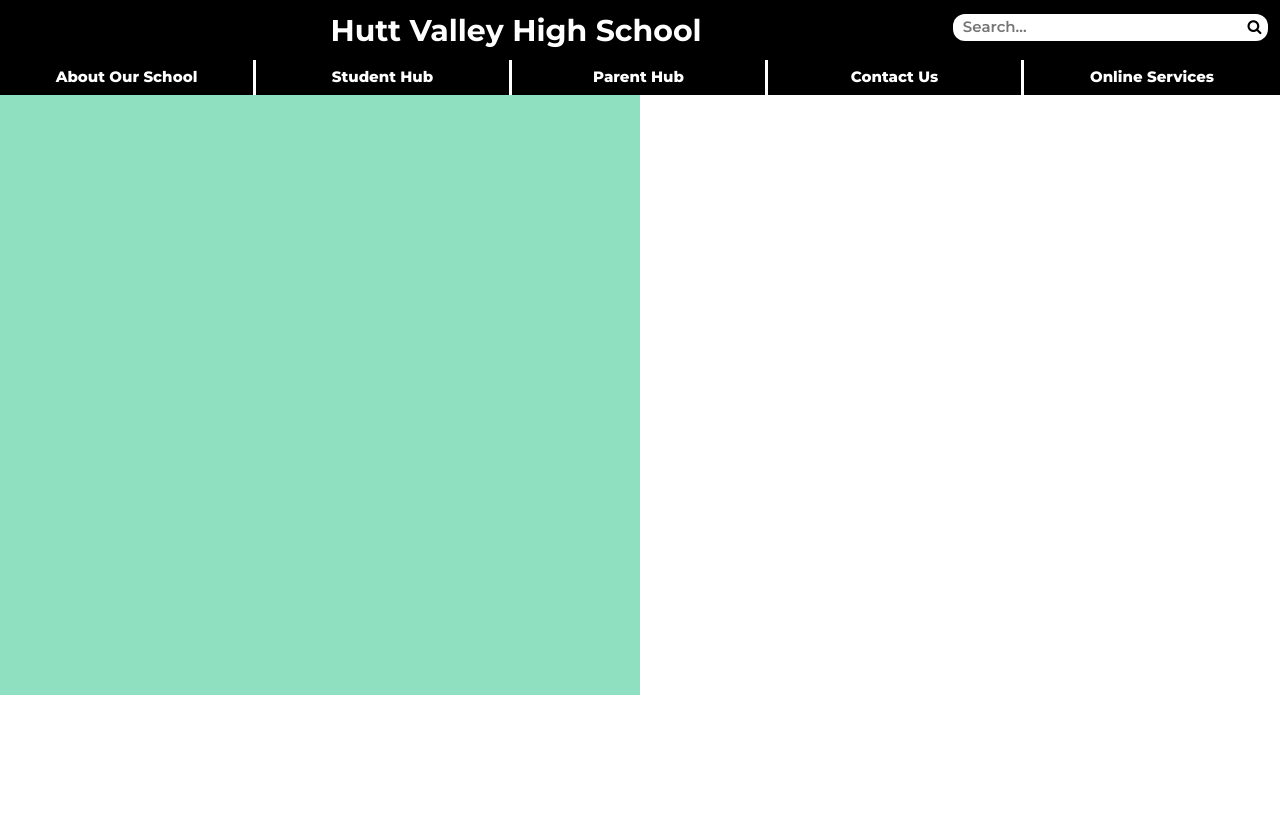
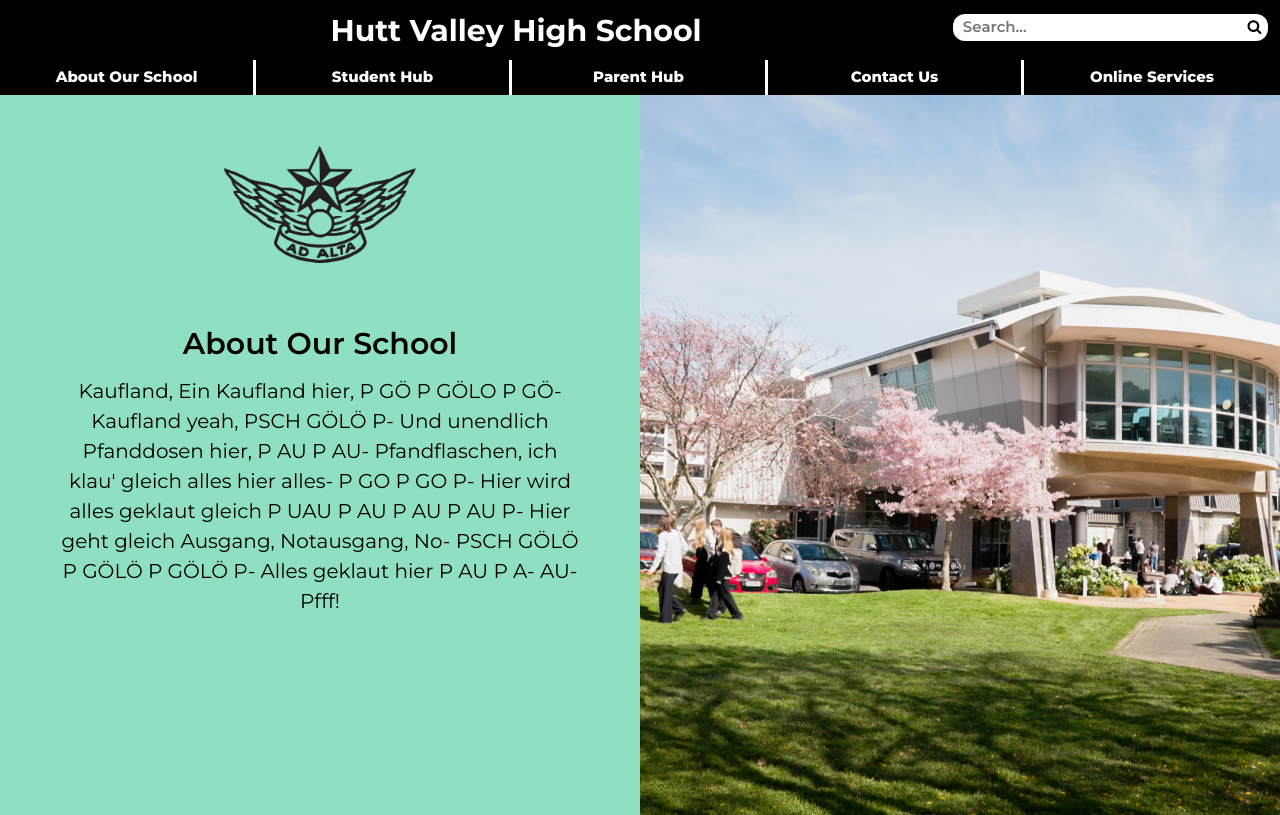
Before and after one commit to Eli220/3.4-3.8-Eli-Church, a plain HTML site: page index.html in a window 1280 px wide. Drawn offline with nearby package versions, Linux system fonts and the light colour scheme.

Commit message:
Worked on mobile layout of home page and reorganised css

```diff
--- a/index.html
+++ b/index.html
@@ -18,6 +18,7 @@
 </head>
 
 <body>
+<!-------------- NAV -------------->
   <div class="nav-bar-a">
     <div id="text" class="nav-item">Hutt Valley High School</div>
     <form id="searchForm" class="nav-item">
@@ -58,6 +59,7 @@
       </ul>
     </div>
   </div>
+
   <div class="nav-bar-b">
     <div id="text" class="nav-item active">HVHS</div>
     <div id="hamburger" class="nav-item"></div>
@@ -73,12 +75,27 @@
     </div>
   </div>
 
+<!-------------- BODY -------------->
 
+  <div class="main-body-a">
+    <div class="body-item" id="body-left">
+      <img src="images/HVH_LOGO.png" alt="HVHS">
+      <h2>About Our School</h2>
+      <h3>Kaufland, Ein Kaufland hier, P GÖ P GÖLO P GÖ-Kaufland yeah, PSCH GÖLÖ P- Und unendlich Pfanddosen hier, P AU P AU- Pfandflaschen, ich klau' gleich alles hier alles- P GO P GO P- Hier wird alles geklaut gleich P UAU P AU P AU P AU P- Hier geht gleich Ausgang, Notausgang, No- PSCH GÖLÖ P GÖLÖ P GÖLÖ P- Alles geklaut hier P AU P A- AU- Pfff!</h3>
+    </div>
 
-  <div class="main-body">
-    <div class="body-item" id="body-left"></div>
-    <div class="body-item" id="body-right"></div>
+    <div class="body-item" id="body-right">
+      <img src="images/2-12.jpg" alt="HVHS">
+    </div>
   </div>
+
+  <div class="main-body-b">
+    <div class="body-item" id="body-main">
+      <img src="images/2-12-gradient.jpg" alt="HVHS">
+    </div>
+  </div>
+
   <script src="modules/navBar.js"></script>
+
 </body>
 </html>
--- a/style.css
+++ b/style.css
@@ -1,5 +1,5 @@
 /*********************************************************/
-/****************** NAV BAR ******************************/
+/***************** NAV BAR LANDSCAPE *********************/
 /*********************************************************/
 
 .nav-bar-a {
@@ -19,7 +19,7 @@
   grid-template-rows: 56px;
   grid-template-areas:
     'text search';
-  overflow: hidden;
+
 }
 
 .nav-item {
@@ -117,7 +117,6 @@
   }
 
   button {
-    background-color: white;
     border-radius: 0px 12px 12px 0px;
     border-style: none;
     height: 27px;
@@ -193,9 +192,79 @@
   color: black;
 }
 
+/*********************************************************/
+/******************** BODY LANDSCAPE *********************/
+/*********************************************************/
+
+.main-body-a {
+  display: grid;
+  grid-template-columns: 1fr 1fr;
+  grid-template-rows: 100%;
+  grid-template-areas:
+    'body-left body-right';
+}
+
+.main-body-b {
+  display: none;
+  grid-template-columns: 1fr;
+  grid-template-rows: 100%;
+  grid-template-areas:
+    'body-main';
+}
+
+.body-item {
+  height: 100%;
+  width: 100%;
+}
+
+#body-left {
+  grid-area: body-left;
+  background-color: #8fe0c0;
+  color: black;
+  height: 100%;
+  img {
+    object-fit: contain;
+    height:30%;
+    width: 30%;
+    display: block;
+    margin-left: auto;
+    margin-right: auto;
+    padding-bottom: 0px;
+  }
+  h2 {
+    font-family: "Montserrat", sans-serif;
+    text-align: center;
+    font-weight: 600;
+  }
+  h3 {
+    font-family: "Montserrat", sans-serif;
+    padding: 0px 60px;
+    font-size: 20px;
+    text-align: center;
+  }
+}
+
+#body-right {
+  grid-area: body-right;
+  img {
+    object-fit: contain;
+    height:100%;
+    width:100%;
+  }
+}
+
+#body-main {
+  grid-area: body-main;
+  height:100%;
+  width:100%;
+}
+/*********************************************************/
+/***************** NAV BAR PORTRAIT **********************/
+/*********************************************************/
+
 @media (orientation: portrait) {
   body {
-    background-color: red;
+    margin: 0px;
   }
 
   .nav-bar-a {
@@ -204,8 +273,8 @@
 
   .nav-bar-b {
     display: grid;
+    width: 100%;
   }
-
   .nav-bar-b #text {
     font-family: "Montserrat", sans-serif;
     font-weight: 700;
@@ -214,30 +283,22 @@
     padding: 8px 8px 8px 16px;
     text-align: left;
   }
-}
 
 /*********************************************************/
-/******************** BODY *******************************/
+/******************** BODY PORTRAIT **********************/
 /*********************************************************/
+  .main-body-a {
+    display: none;
+  }
 
-.main-body {
-  display: grid;
-  grid-template-columns: 5fr 5fr;
-  grid-template-rows: 600px;
-  grid-template-areas:
-    'body-left body-right';
-}
+  .main-body-b {
+    display: grid;
+    img{
+      height:540px;
+      width:860px;
+      object-fit: cover;
 
-.body-item {
-  height: 100%;
-  width: 100%;
-}
+    }
+  }
 
-#body-left {
-  background-color: #8fe0c0;
-  height: 100%;
-}
-
-#body-right {
-
-}
+} /*Media Query End*/
```
Also changed, not shown: images/2-12-gradient.jpg (added), images/2-12.jpg (added), images/HVH_LOGO.png (added).
